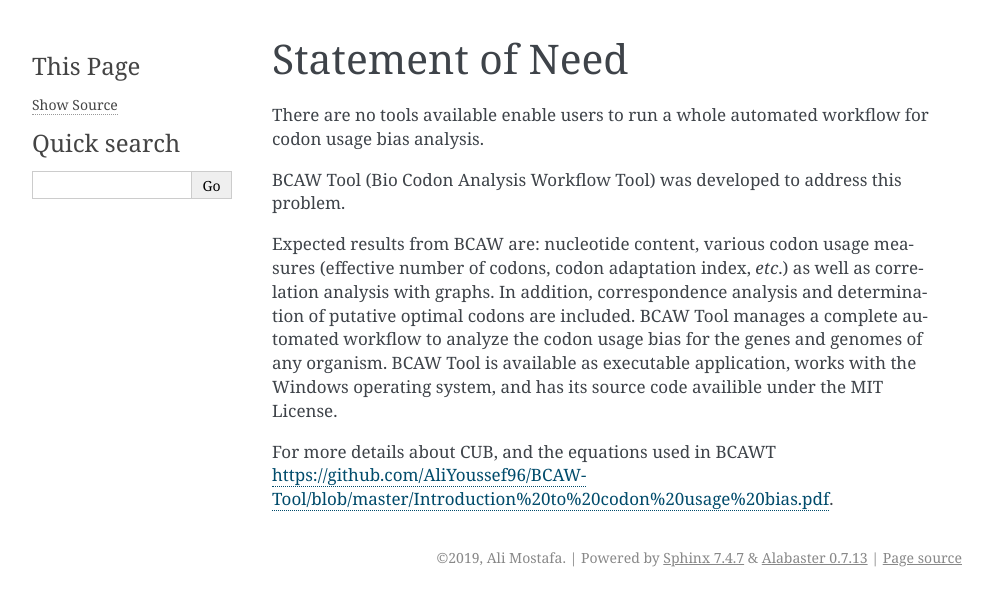
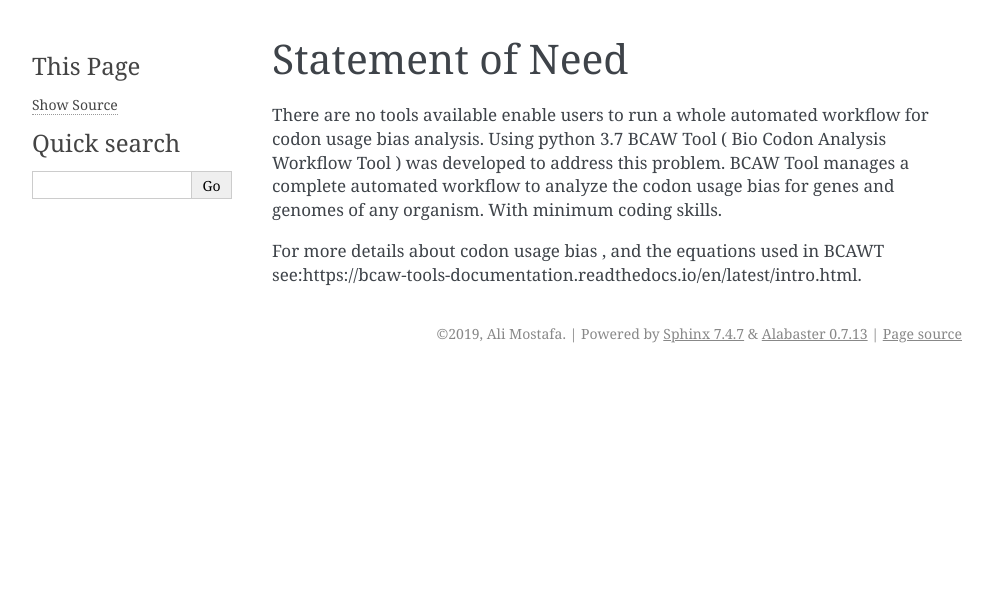
Before and after one commit to AliYoussef96/BCAW-Tool, a Sphinx documentation site: the page built from docs/Statement.rst, in a window 1280 px wide. Shown: the top 606 px of the page, without its empty margins (148-1141 px from the left). Built offline with Sphinx 7.4.7, drawn with Linux system fonts in a browser that asks for light colours.

Commit message:
Update Statement.rst

```diff
--- a/docs/Statement.rst
+++ b/docs/Statement.rst
@@ -1,9 +1,7 @@
 Statement of Need
 ==================
-There are no tools available enable users to run a whole automated workflow for codon usage bias analysis.
 
-BCAW Tool (Bio Codon Analysis Workflow Tool) was developed to address this problem.
+There are no tools available enable users to run a whole automated workflow for codon usage bias analysis. Using python 3.7 BCAW Tool ( Bio Codon Analysis Workflow Tool ) was developed to address this problem.
+BCAW Tool manages a complete automated workflow to analyze the codon usage bias for genes and genomes of any organism. With minimum coding skills.
 
-Expected results from BCAW are: nucleotide content, various codon usage measures (effective number of codons, codon adaptation index, *etc*.) as well as correlation analysis with graphs. In addition, correspondence analysis and determination of putative optimal codons are included. BCAW Tool manages a complete automated workflow to analyze the codon usage bias for the genes and genomes of any organism. BCAW Tool is available as executable application, works with the Windows operating system, and has its source code availible under the MIT License.
-
-For more details about CUB, and the equations used in BCAWT https://github.com/AliYoussef96/BCAW-Tool/blob/master/Introduction%20to%20codon%20usage%20bias.pdf.
+For more details about  codon usage bias , and the equations used in BCAWT see:https://bcaw-tools-documentation.readthedocs.io/en/latest/intro.html.
```
